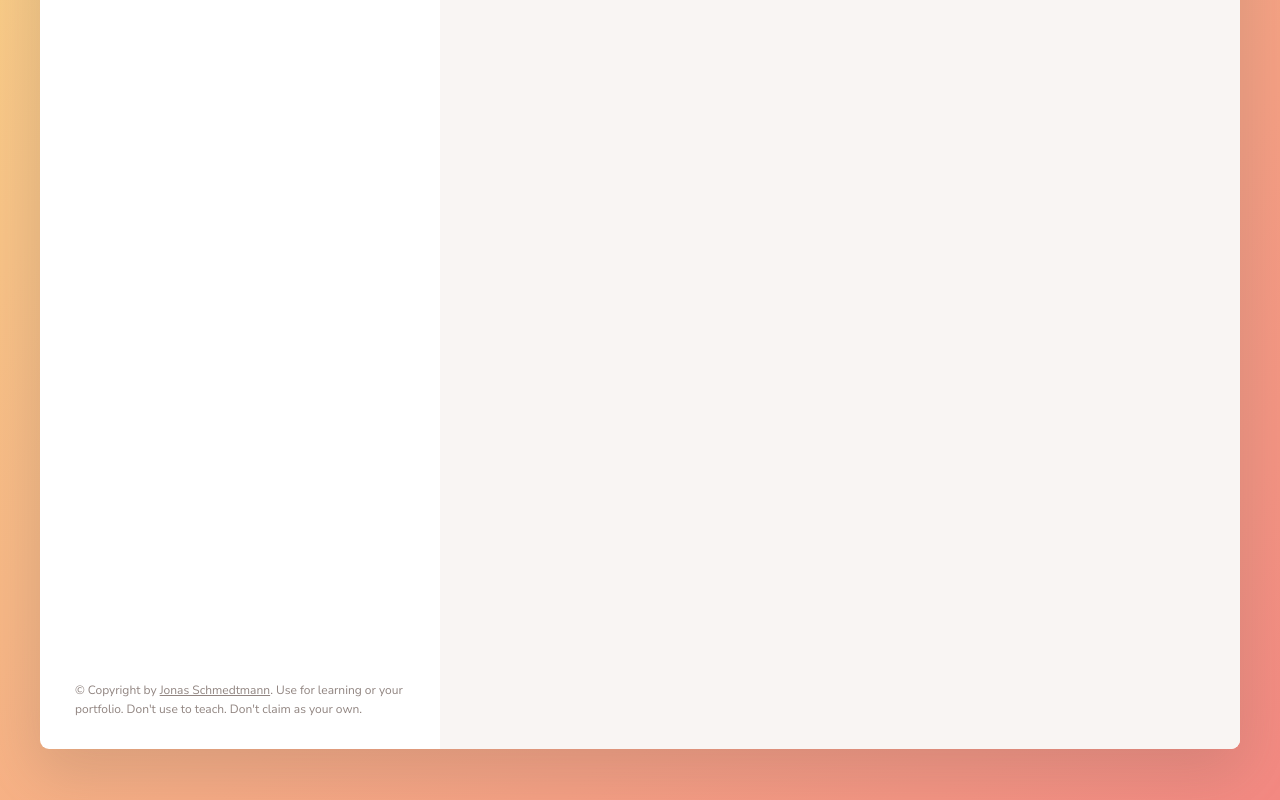
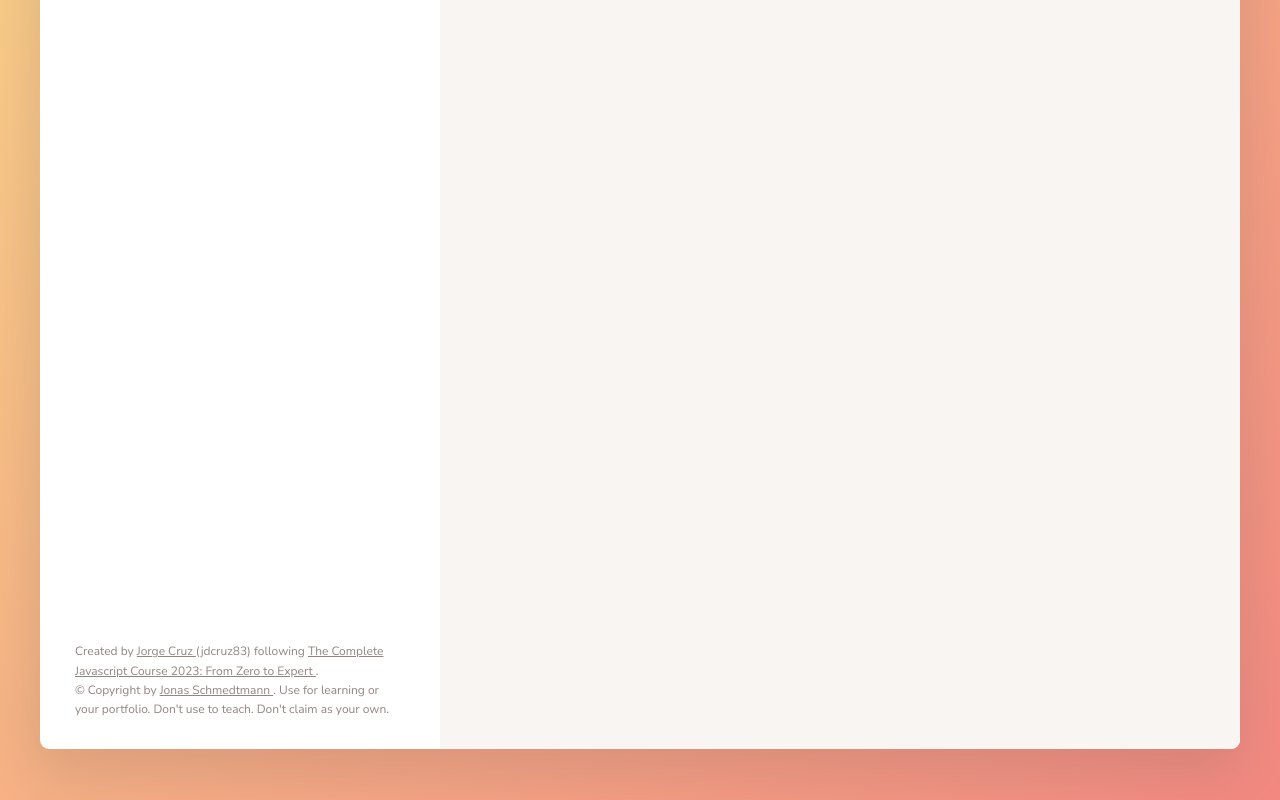
Before and after one commit to jdcruz83/forkify-udemy-app, a website built with Parcel: page index.html in a window 1280 px wide. Shown: the part 472-1272 px from the top of the page. Built offline with nearby package versions, Linux system fonts and the light colour scheme.

Commit message:
updating copyright

```diff
--- a/index.html
+++ b/index.html
@@ -116,9 +116,19 @@
       </div>
 
       <p class="copyright">
+        Created by
+        <a class="twitter-link" target="_blank" href="https://jdcruz83-portfolio.netlify.app/">
+          Jorge Cruz
+        </a>
+        (jdcruz83) following
+        <a class="twitter-link" target="_blank" href="https://www.udemy.com/course/the-complete-javascript-course/">
+          The Complete Javascript Course 2023: From Zero to Expert
+        </a>.
+        <br>
         &copy; Copyright by
-        <a class="twitter-link" target="_blank" href="https://twitter.com/jonasschmedtman">Jonas
-          Schmedtmann</a>. Use
+        <a class="twitter-link" target="_blank" href="https://twitter.com/jonasschmedtman">
+          Jonas Schmedtmann
+        </a>. Use
         for learning or your portfolio. Don't use to teach. Don't claim
         as your own.
       </p>
```
